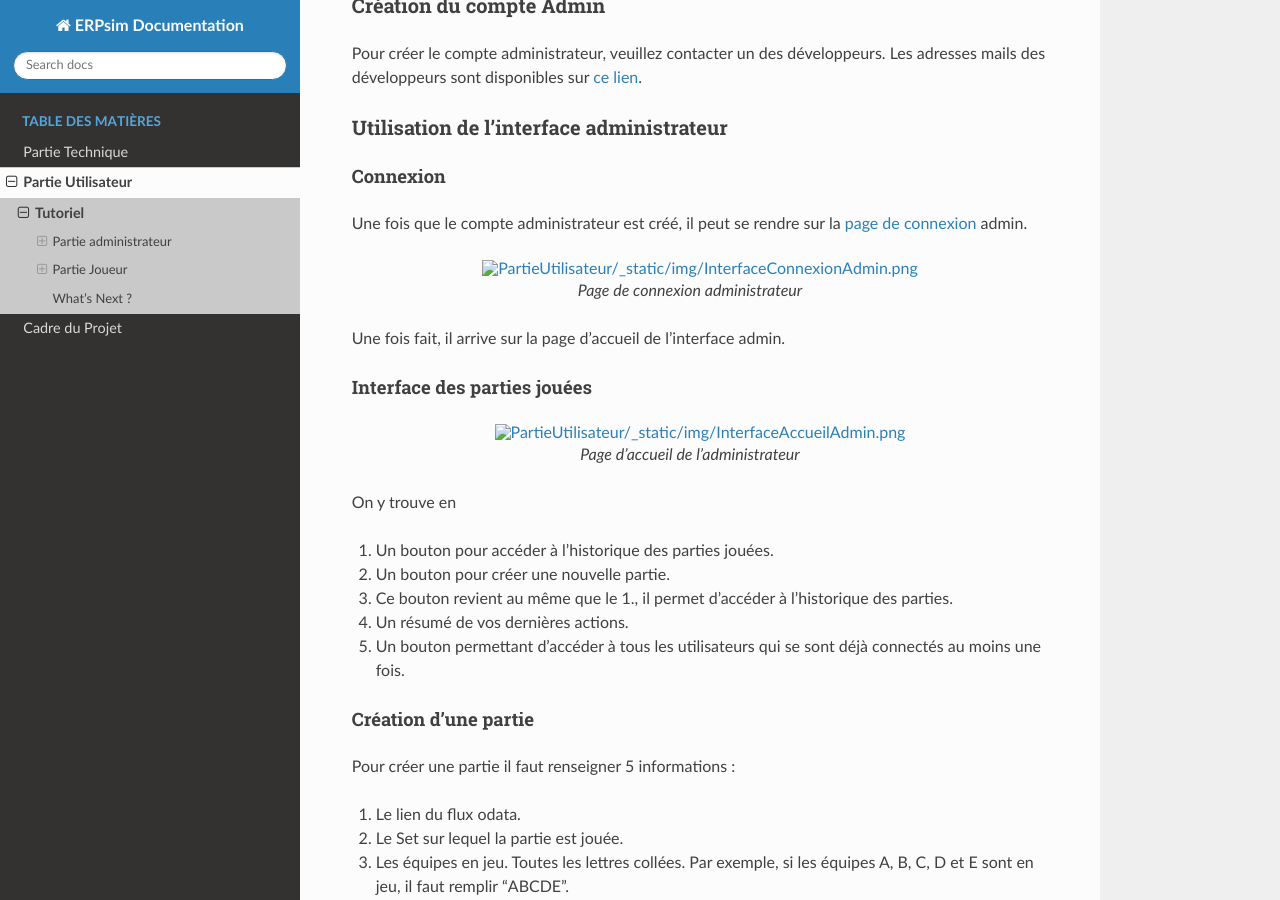
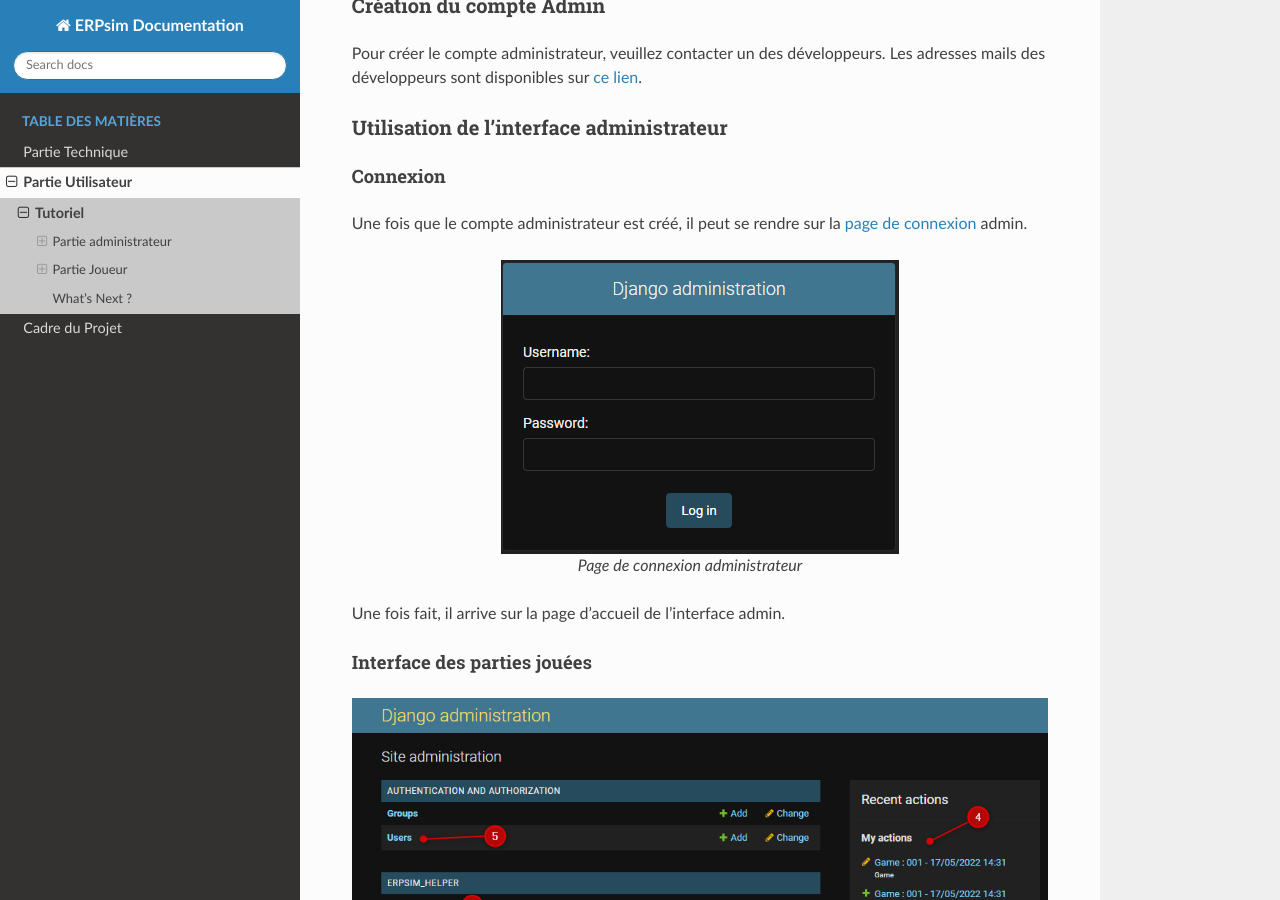
Before and after one commit to Thrynk/ERPsim-helper, a Sphinx documentation site: the page built from Sphinx/docs/source/PartieUtilisateur/Usage.rst, in a window 1280 px wide and 900 px high, scrolled down 445 px. Built offline with Sphinx 7.4.7 and the Read the Docs theme 2.0.0, drawn with Linux system fonts in a browser that asks for light colours.

Commit message:
Add PartieTechnique and PartieUtilisateur folders
Add PartieTechnique and PartieUtilisateur folders.

Update of differents paths.

```diff
--- a/Sphinx/docs/source/PartieUtilisateur/Usage.rst
+++ b/Sphinx/docs/source/PartieUtilisateur/Usage.rst
@@ -35,9 +35,9 @@
 Une fois que le compte administrateur est créé, il peut se rendre sur la `page de connexion <http://127.0.0.1:8000/admin/>`_
 admin.
 
-.. figure:: _static/img/InterfaceConnexionAdmin.png
+.. figure:: ../_static/img/InterfaceConnexionAdmin.png
    :align: center
-   :target: _images/InterfaceConnexionAdmin.png
+   :target: ../../_images/InterfaceConnexionAdmin.png
 
    *Page de connexion administrateur*
 
@@ -47,9 +47,9 @@
 Interface des parties jouées
 ^^^^^^^^^^^^^^^^^^^^^^^^^^^^
 
-.. figure:: _static/img/InterfaceAccueilAdmin.png
+.. figure:: ../_static/img/InterfaceAccueilAdmin.png
    :align: center
-   :target: _images/InterfaceAccueilAdmin.png
+   :target: ../../_images/InterfaceAccueilAdmin.png
 
    *Page d'accueil de l'administrateur*
 
@@ -75,9 +75,9 @@
 
 Voici un exemple :
 
-.. figure:: _static/img/InterfaceCreationGameAdmin.png
+.. figure:: ../_static/img/InterfaceCreationGameAdmin.png
    :align: center
-   :target: _images/InterfaceCreationGameAdmin.png
+   :target: ../../_images/InterfaceCreationGameAdmin.png
 
    *Interface de création d'une partie*
 
@@ -96,9 +96,9 @@
 
 (Voir :ref:`ici <fin_de_partie>` les conditions d'arrêts)
 
-.. figure:: _static/img/InterfaceGamesAdmin.png
+.. figure:: ../_static/img/InterfaceGamesAdmin.png
    :align: center
-   :target: _images/InterfaceGamesAdmin.png
+   :target: ../../_images/InterfaceGamesAdmin.png
 
    *Interface Games - Historique des parties jouées et en cours*
 
@@ -171,9 +171,9 @@
 ^^^^^^^^^^^^^^^^^^^^^^^^^
 
 
-.. figure:: _static/img/TemplateVisuJoueur.png
+.. figure:: ../_static/img/TemplateVisuJoueur.png
    :align: center
-   :target: _images/TemplateVisuJoueur.png
+   :target: ../../_images/TemplateVisuJoueur.png
 
    *Partie Recommandations et Conseils*
 
@@ -197,9 +197,9 @@
 Interface Evolution
 ^^^^^^^^^^^^^^^^^^^
 
-.. figure:: _static/img/TemplateEvolution.png
+.. figure:: ../_static/img/TemplateEvolution.png
    :align: center
-   :target: _images/TemplateEvolution.png
+   :target: ../../_images/TemplateEvolution.png
 
    *Partie Evolution*
 
--- a/Sphinx/docs/source/index.rst
+++ b/Sphinx/docs/source/index.rst
@@ -47,7 +47,7 @@
 
    Ce projet est encore en développement.
 
-Check out the :doc:`Usage` section for further information, including how to
+Check out the :doc:`PartieUtilisateur/Usage` section for further information, including how to
 :ref:`install <installation>` the project.
 
 .. _contents:
```
Also changed, not shown: Sphinx/docs/source/PartieTechnique/Architecture.rst (+6 -6 lines), Sphinx/docs/source/PartieTechnique/Installation.rst (+5 -4 lines).
